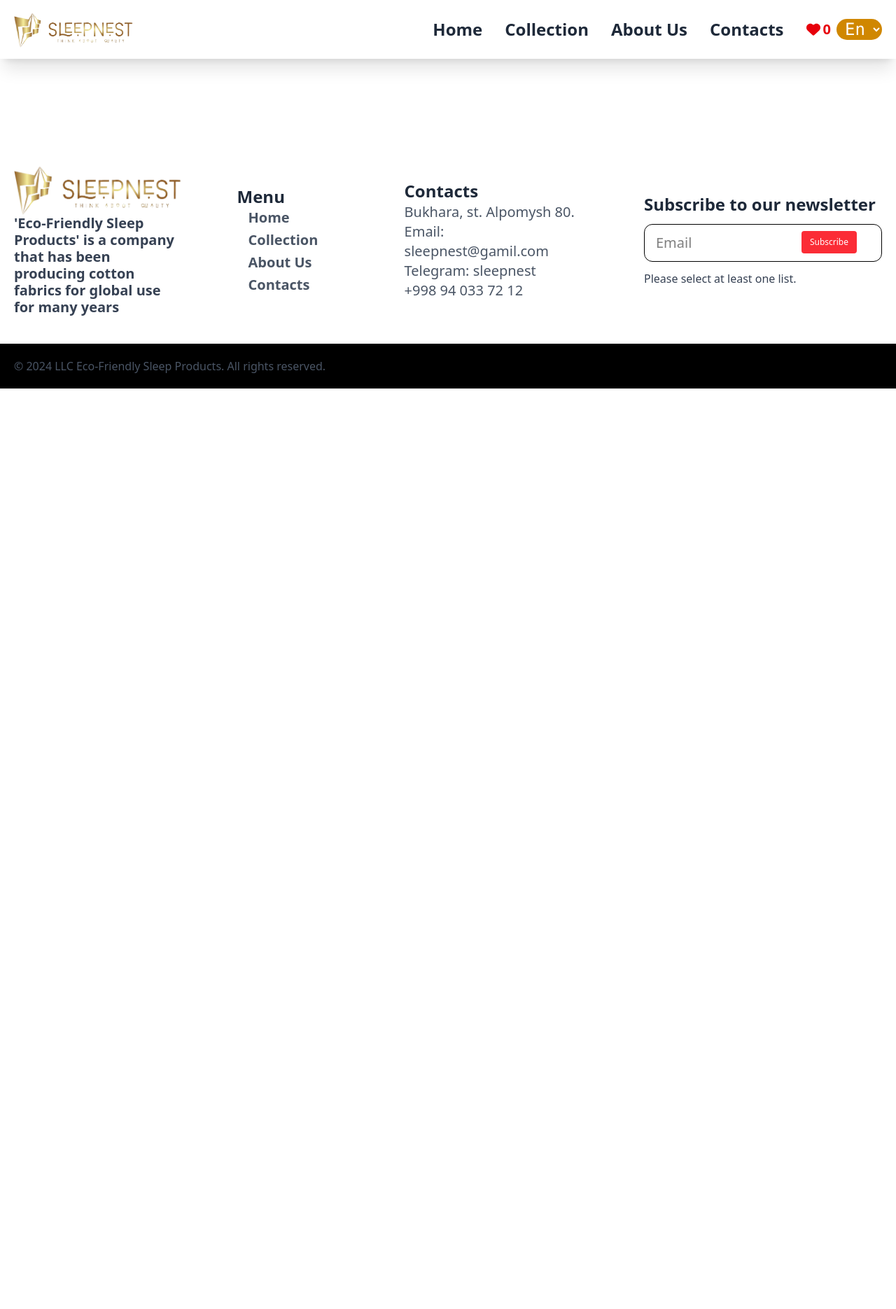
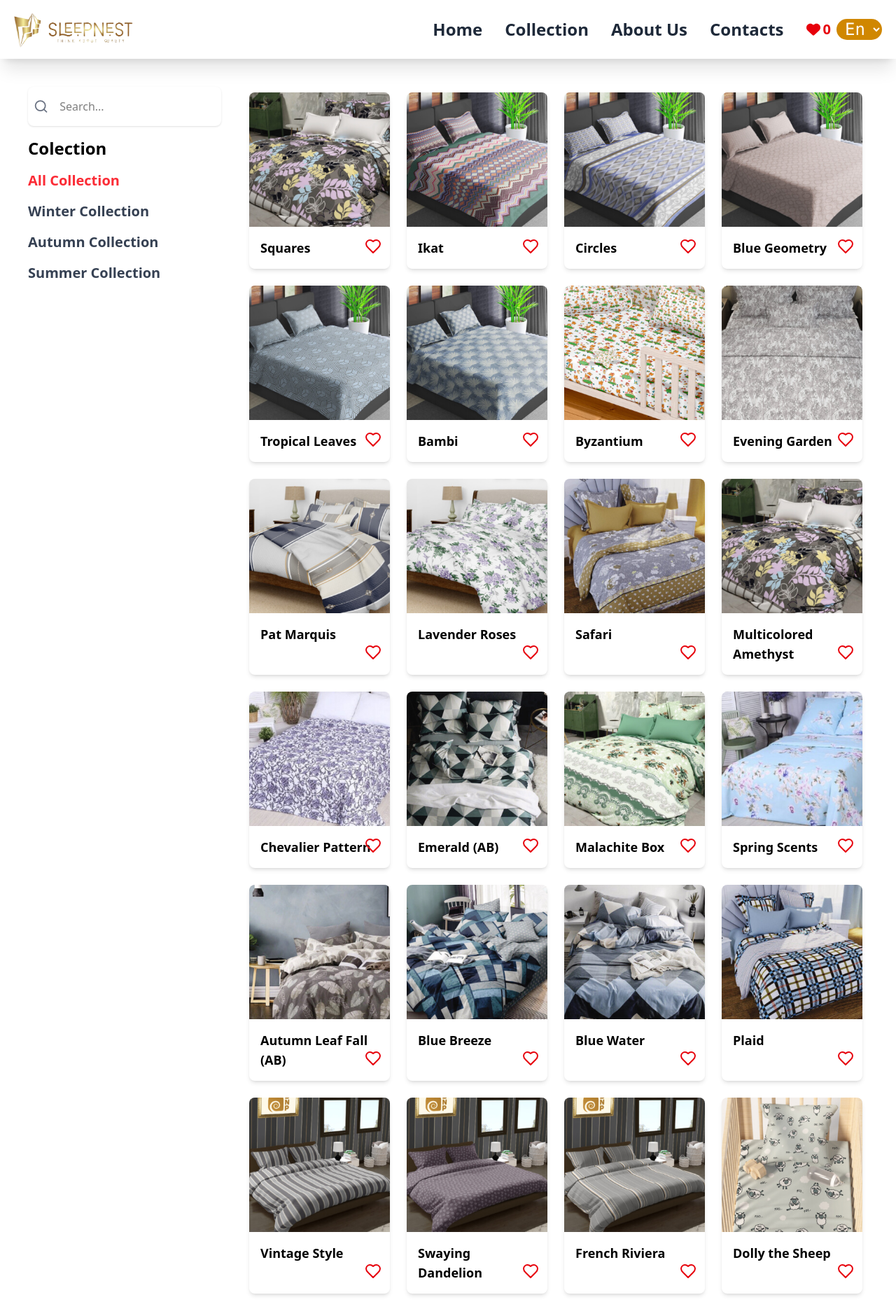
Before and after one commit to shakh0077/React-Projects, a React (Vite) app: page /collection in a window 1280 px wide. Shown: the top 1870 px of the page at 70% size. Before the commit the page ends 800 px from the top, so only its background shows below. Built offline with nearby package versions, Linux system fonts and the light colour scheme.

Commit message:
Add to Card

```diff
--- a/src/Component/Navbar.jsx
+++ b/src/Component/Navbar.jsx
@@ -19,9 +19,9 @@ function Navbar() {
 
         <div className="hidden gap-8 items-center text-2xl text-gray-800 lg:flex">
           <Link className="hover:text-yellow-600 transition-all focus:text-amber-500 font-semibold" to={'/'}>Home</Link>
-          <Link className="hover:text-yellow-600 transition-all focus:text-amber-500 font-semibold" to={'/collection/all'}>Collection</Link>
-          <Link className="hover:text-yellow-600 transition-all focus:text-amber-500 font-semibold" to={'/about'}>About Us</Link>
-          <Link className="hover:text-yellow-600 transition-all focus:text-amber-500 font-semibold" to={'/contacts'}>Contacts</Link>
+          <Link className="hover:text-yellow-600 transition-all focus:text-amber-500 font-semibold" to={'collection'}>Collection</Link>
+          <Link className="hover:text-yellow-600 transition-all focus:text-amber-500 font-semibold" to={'about'}>About Us</Link>
+          <Link className="hover:text-yellow-600 transition-all focus:text-amber-500 font-semibold" to={'contacts'}>Contacts</Link>
 
 
         <Link
--- a/src/Main/Saction.jsx
+++ b/src/Main/Saction.jsx
@@ -26,17 +26,17 @@ function Saction() {
       <Navbar />
       <Routes>
         <Route path="/" element={<Home />} />
-        <Route path="/card" element={<Card />} />
-        <Route path="/collection/all" element={<Collection />}>
+        <Route path="card" element={<Card />} />
+        <Route path="collection" element={<Collection />}>
         <Route path="winter" element={<Winter/>}/>
         <Route path="autumn" element={<Autumn/>}/>
         <Route path="summer" element={<Summer/>}/>
         <Route path="all" element={<MainCol/>}/>
         </Route>
-        <Route path="/about" element={<About />} />
-        <Route path="/contacts" element={<Contacts />} />
+        <Route path="about" element={<About />} />
+        <Route path="contacts" element={<Contacts />} />
         <Route path='product-catigori/:id' element={<Product/>}/>
-        <Route path='/products' element={<Products/>}/>
+        <Route path='products' element={<Products/>}/>
         <Route path='item/:id' element={<Item/>}/>
       </Routes>
       <Footer />
--- a/src/Pages/Collection.jsx
+++ b/src/Pages/Collection.jsx
@@ -1,55 +1,193 @@
-import { IoSearch } from "react-icons/io5";
-import { Link, Outlet } from "react-router-dom";
+import { useState } from "react";
+import { Heart, Search } from "lucide-react";
+import KushImg2 from '../Seasons/imglar/KushImg2.jpg'
+import Winter2 from '../Seasons/imglar/Winter2.jpg'
+import Winter3 from '../Seasons/imglar/Winter3.jpg'
+import Winter4 from '../Seasons/imglar/Winter4.jpg'
+import Winter5 from '../Seasons/imglar/Winter5.jpg'
+import Winter6 from '../Seasons/imglar/Winter6.jpg'
+import Winter7 from '../Seasons/imglar/Winter7.jpg'
+import Winter8 from '../Seasons/imglar/Winter8.jpg'
+import Winter9 from '../Seasons/imglar/Winter9.jpg'
+import Winter10 from '../Seasons/imglar/Winter10.jpg'
 
-function Collection() {
+
+import Autumn1 from '../Seasons/imglar/Autumn1.jpg'
+import Autumn2 from '../Seasons/imglar/Autumn2.jpg'
+import Autumn3 from '../Seasons/imglar/Autumn3.jpg'
+import Autumn4 from '../Seasons/imglar/Autumn4.jpg'
+import Autumn5 from '../Seasons/imglar/Autumn5.jpg'
+import Autumn6 from '../Seasons/imglar/Autumn6.jpg'
+import Autumn7 from '../Seasons/imglar/Autumn7.jpg'
+import Autumn8 from '../Seasons/imglar/Autumn8.jpg'
+import Autumn9 from '../Seasons/imglar/Autumn9.jpg'
+import Autumn10 from '../Seasons/imglar/Autumn10.jpg'
+
+
+
+
+import Summer1 from '../Seasons/imglar/Summer1.jpg'
+import Summer2 from '../Seasons/imglar/Summer2.jpg'
+import Summer3 from '../Seasons/imglar/Summer3.jpg'
+import Summer4 from '../Seasons/imglar/Summer4.jpg'
+import Summer5 from '../Seasons/imglar/Summer5.jpg'
+import Summer6 from '../Seasons/imglar/Summer6.jpg'
+import Summer7 from '../Seasons/imglar/Summer7.jpg'
+import Summer8 from '../Seasons/imglar/Summer8.jpg'
+import Summer9 from '../Seasons/imglar/Summer9.jpg'
+import Summer10 from '../Seasons/imglar/Summer10.jpg'
+
+const categories = {
+  all: [
+    { name: "Squares", image: KushImg2 },
+    { name: "Ikat", image: Winter2 },
+    { name: "Circles", image: Winter3 },
+    { name: "Blue Geometry", image: Winter4 },
+    { name: "Tropical Leaves", image: Winter5 },
+    { name: "Bambi", image: Winter6},
+    { name: "Byzantium", image: Winter7},
+    { name: "Evening Garden", image: Winter8 },
+    { name: "Pat Marquis", image: Winter9 },
+    { name: "Lavender Roses", image: Winter10 },
+
+
+
+
+    { name: "Safari", image: Autumn1 },
+    { name: "Multicolored Amethyst", image: Autumn2 },
+    { name: "Chevalier Pattern", image: Autumn3 },
+    { name: "Emerald (AB)", image: Autumn4 },
+    { name: "Malachite Box ", image: Autumn5 },
+    { name: "Spring Scents", image: Autumn6},
+    { name: "Autumn Leaf Fall (AB)", image: Autumn7},
+    { name: "Blue Breeze", image: Autumn8 },
+    { name: "Blue Water", image: Autumn9 },
+    { name: "Plaid", image: Autumn10 },
+
+
+
+
+    { name: "Vintage Style", image: Summer1 },
+    { name: "Swaying Dandelion", image: Summer2 },
+    { name: "French Riviera", image: Summer3 },
+    { name: "Dolly the Sheep", image: Summer4 },
+    { name: " Alpine Herbs", image: Summer5 },
+    { name: "Inspiration", image: Summer6},
+    { name: "Green Lotus", image: Summer7},
+    { name: "Mountain Corn", image: Summer8 },
+    { name: "Sakura Branch", image: Summer9 },
+    { name: "Olive Branch", image: Summer10 }
+  ],
+  winter: [
+    { name: "Squares", image: KushImg2 },
+    { name: "Ikat", image: Winter2 },
+    { name: "Circles", image: Winter3 },
+    { name: "Blue Geometry", image: Winter4 },
+    { name: "Tropical Leaves", image: Winter5 },
+    { name: "Bambi", image: Winter6},
+    { name: "Byzantium", image: Winter7},
+    { name: "Evening Garden", image: Winter8 },
+    { name: "Pat Marquis", image: Winter9 },
+    { name: "Lavender Roses", image: Winter10 }
+  ],
+  autumn: [
+    { name: "Safari", image: Autumn1 },
+    { name: "Multicolored Amethyst", image: Autumn2 },
+    { name: "Chevalier Pattern", image: Autumn3 },
+    { name: "Emerald (AB)", image: Autumn4 },
+    { name: "Malachite Box ", image: Autumn5 },
+    { name: "Spring Scents", image: Autumn6},
+    { name: "Autumn Leaf Fall (AB)", image: Autumn7},
+    { name: "Blue Breeze", image: Autumn8 },
+    { name: "Blue Water", image: Autumn9 },
+    { name: "Plaid", image: Autumn10 },
+  ],
+  summer: [
+    { name: "Vintage Style", image: Summer1 },
+    { name: "Swaying Dandelion", image: Summer2 },
+    { name: "French Riviera", image: Summer3 },
+    { name: "Dolly the Sheep", image: Summer4 },
+    { name: " Alpine Herbs", image: Summer5 },
+    { name: "Inspiration", image: Summer6},
+    { name: "Green Lotus", image: Summer7},
+    { name: "Mountain Corn", image: Summer8 },
+    { name: "Sakura Branch", image: Summer9 },
+    { name: "Olive Branch", image: Summer10 }
+  ]
+};
+
+export default function Collection() {
+  const [favorites, setFavorites] = useState([]);
+  const [searchTerm, setSearchTerm] = useState("");
+  const [selectedCategory, setSelectedCategory] = useState("all");
+
+  const toggleFavorite = (name) => {
+    setFavorites((prev) =>
+      prev.includes(name) ? prev.filter((item) => item !== name) : [...prev, name]
+    );
+  };
+
+  const filteredProducts = categories[selectedCategory].filter(product =>
+    product.name.toLowerCase().includes(searchTerm.toLowerCase())
+  );
+
   return (
-    <div className="w-full flex flex-row gap-20  py-10 mx-auto lg:max-w-[1440px]">
-      <main className="flex flex-row gap-20 ">
-        <aside className="">
-          <nav className="mt-2 flex px-1  flex-col gap-1">
-            <div className="relative top-0">
-              <input
-                className="w-[290px] px-2.5 py-3 rounded-2xl bg-gray-200"
-                placeholder="Search...."
-                type="text"
+    <div className="p-6 flex flex-col lg:flex-row">
+      {/* Sidebar */}
+      <div className="lg:w-1/4 w-full p-4 ">
+        {/* Search input moved here */}
+        <div className="mb-4 flex items-center  rounded-lg p-2 shadow-sm">
+          <Search className="text-gray-500" />
+          <input
+            type="text"
+            placeholder="Search..."
+            value={searchTerm}
+            onChange={(e) => setSearchTerm(e.target.value)}
+            className="ml-2 w-full p-2 focus:outline-none"
+          />
+        </div>
+
+        <h2 className="text-2xl font-bold mb-2 ">Colection</h2>
+        <ul>
+          {Object.keys(categories).map((category) => (
+            <li
+              key={category}
+              className={`cursor-pointer py-2 ${
+                selectedCategory === category ? "font-bold text-xl  text-red-500" : "text-gray-700 font-semibold text-xl"
+              }`}
+              onClick={() => setSelectedCategory(category)}
+            >
+              {category.charAt(0).toUpperCase() + category.slice(1)} Collection
+            </li>
+          ))}
+        </ul>
+      </div>
+
+      {/* Main Content */}
+      <div className="lg:w-3/4 w-full p-6">
+        <div className="grid grid-cols-1 sm:grid-cols-2 md:grid-cols-3 lg:grid-cols-4 gap-6">
+          {filteredProducts.map((product) => (
+            <div key={product.name} className="relative  rounded-lg overflow-hidden shadow-md">
+              <img
+                src={product.image}
+                alt={product.name}
+                className="w-full h-48 object-cover"
               />
-              <IoSearch className="absolute top-2 right-6 w-8 h-8 p-2 rounded-full bg-red-600 text-base text-white" />
+              <div className="p-4 flex justify-between items-center">
+                <span className="text-lg font-semibold">{product.name}</span>
+                <button onClick={() => toggleFavorite(product.name)}>
+                  <Heart
+                    className={`w-6 absolute bottom-5 right-3 h-6 transition-colors ${
+                      favorites.includes(product.name) ? "text-red-500" : "text-red-600   "
+                    }`}
+                    fill={favorites.includes(product.name) ? "red" : "none"}
+                  />
+                </button>
+              </div>
             </div>
-            <div>
-              <h2 className="text-2xl font-bold">Collection</h2>
-            </div>
-            <div className="flex flex-col  gap-4 py-5">
-              <Link
-                className="text-xl font-semibold focus:text-red-600"
-                to={"all"}
-              >
-                All Collection
-              </Link>
-              <Link
-                className="text-xl font-semibold focus:text-red-600"
-                to={"winter"}
-              >
-                Winter Collection
-              </Link>
-              <Link
-                className="text-xl font-semibold focus:text-red-600"
-                to="autumn"
-              >
-                Autumn Collection
-              </Link>
-              <Link
-                to="summer"
-                className="text-xl font-semibold focus:text-red-600"
-              >
-                Summer Collection
-              </Link>
-            </div>
-          </nav>
-        </aside>
-        <Outlet />
-      </main>
+          ))}
+        </div>
+      </div>
     </div>
   );
 }
-
-export default Collection;
--- a/src/Seasons/Autumn.jsx
+++ b/src/Seasons/Autumn.jsx
@@ -17,7 +17,7 @@ function Autumn() {
       {product.autumn.map((v) => (
         <Link data-aos = 'fade-down'
           to={`/item/${v.id}`}
-          className="transition-transform transform hover:scale-105 hover:text-red-600 w-full text-center"
+          className="transition-transform transform w-[260px] lg:w-[300px] hover:scale-105 hover:text-red-600  text-center"
           key={v.id}
         >
           <img
--- a/src/Seasons/Summer.jsx
+++ b/src/Seasons/Summer.jsx
@@ -16,7 +16,7 @@ function Summer() {
       {product.summer.map((v) => (
         <Link  data-aos = 'fade-down'
           to={`/item/${v.id}`}
-          className="transition-transform transform hover:scale-105 hover:text-red-600 w-full text-center"
+          className="transition-transform transform w-[260px] lg:w-[300px] hover:scale-105 hover:text-red-600  text-center"
           key={v.id}
         >
           <img
```
Also changed, not shown: src/Pages/Item.jsx (+57 -28 lines).
